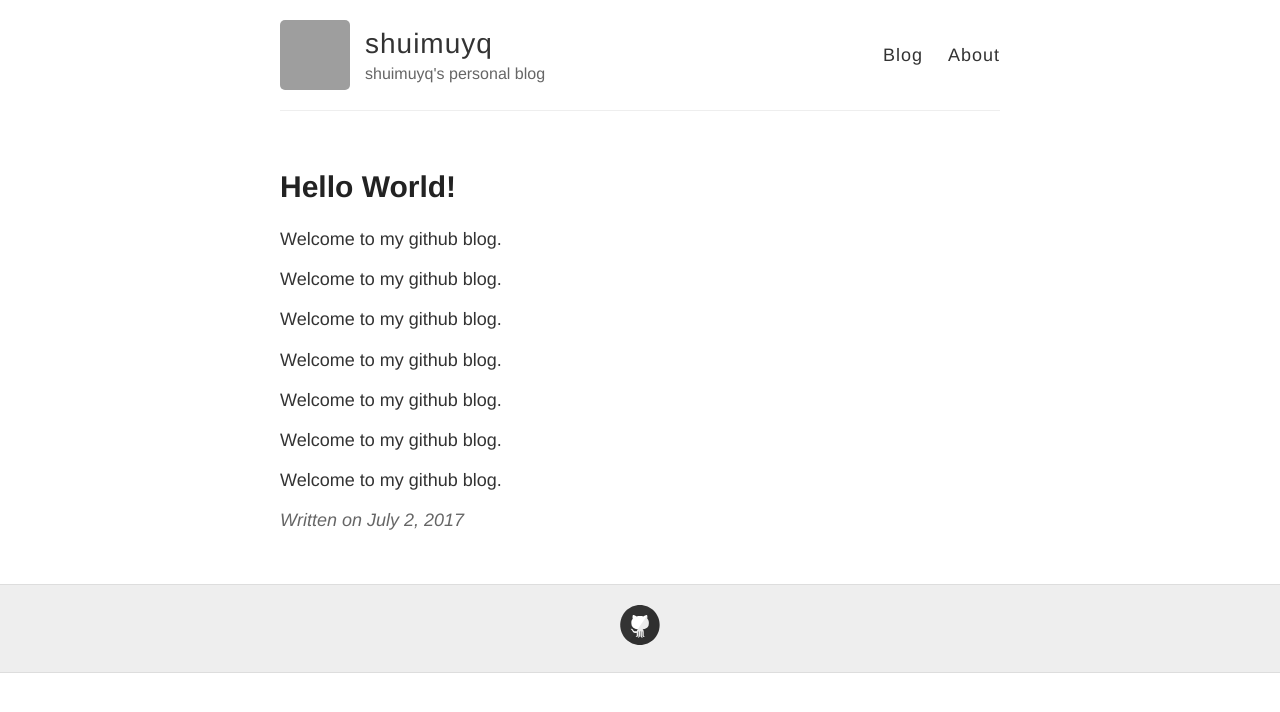
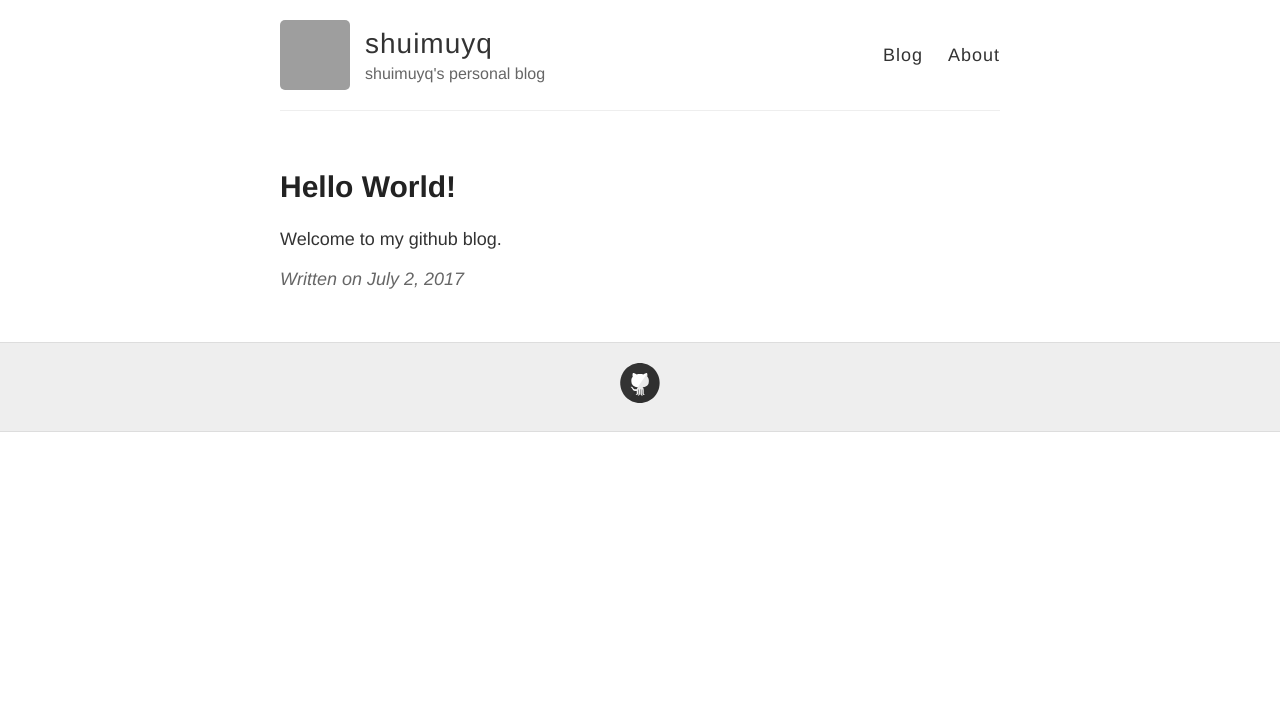
Before and after one commit to shuimuyq/shuimuyq.github.io, a Jekyll site: the page built from _posts/2017-7-2-Hello-World.md, in a window 1280 px wide. Shown: the top 712 px of the page. Built offline with Jekyll 4.4.1, drawn with Linux system fonts in a browser that asks for light colours; grey boxes are pictures that could not be loaded.

Commit message:
blog build

```diff
--- a/_posts/2017-7-2-Hello-World.md
+++ b/_posts/2017-7-2-Hello-World.md
@@ -4,15 +4,3 @@ title: Hello World!
 ---
 
 Welcome to my github blog.
-
-Welcome to my github blog.
-
-Welcome to my github blog.
-
-Welcome to my github blog.
-
-Welcome to my github blog.
-
-Welcome to my github blog.
-
-Welcome to my github blog.
```
